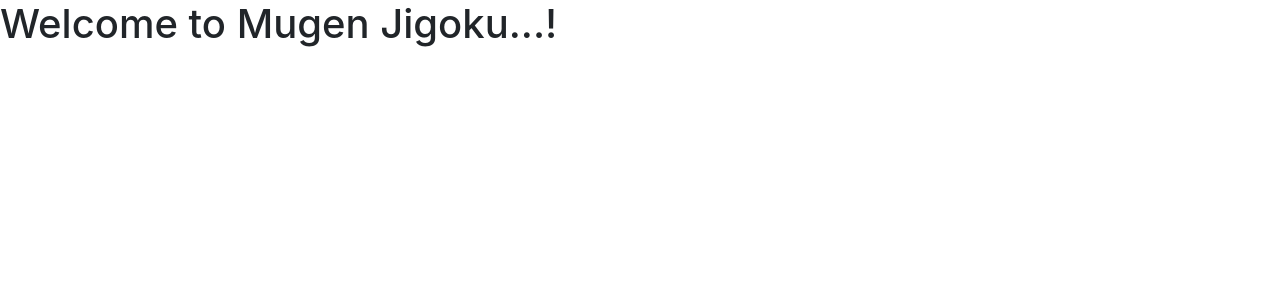
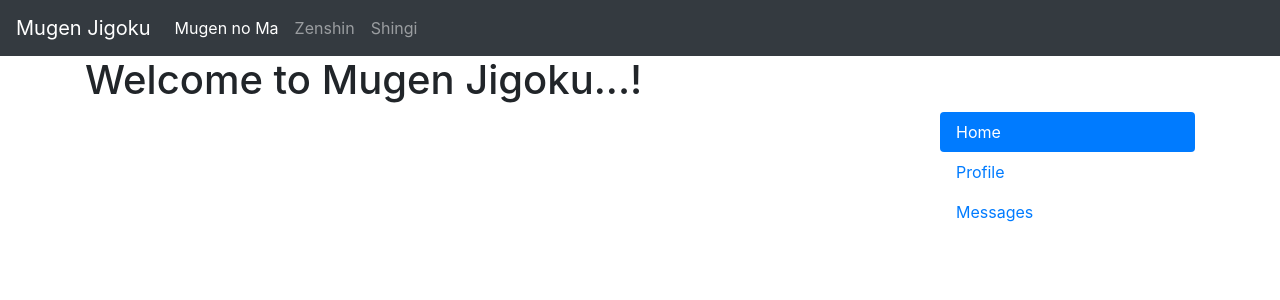
Before and after one commit to 1izard/programming-dojo, a Django app: page /mugenjigoku/ in a window 1280 px wide. Shown: the top 300 px of the page. Run offline with Django 3.2, Linux system fonts and the light colour scheme; some libraries are stand-ins or nearby versions.

Commit message:
Connect index, zenshin, shiren, zanshin

```diff
--- a/programming_dojo/config/settings.py
+++ b/programming_dojo/config/settings.py
@@ -38,7 +38,10 @@ INSTALLED_APPS = [
     'django.contrib.sessions',
     'django.contrib.messages',
     'django.contrib.staticfiles',
+    'crispy_forms',
 ]
+
+CRISPY_TEMPLATE_PACK = 'bootstrap4'
 
 MIDDLEWARE = [
     'django.middleware.security.SecurityMiddleware',
--- a/programming_dojo/mugenjigoku/urls.py
+++ b/programming_dojo/mugenjigoku/urls.py
@@ -3,6 +3,11 @@ from django.urls import path
 from . import views
 
 
+app_name = 'mugenjigoku'
 urlpatterns = [
-    path('', views.IndexView.as_view(), name="index"),
+    path('', views.index, name="index"),
+    path('shingi/', views.ShingiView.as_view(), name='shingi'),
+    path('zenshin/', views.zenshin, name='zenshin'),
+    path('shiren/', views.shiren, name='shiren'),
+    path('zanshin/', views.zanshin, name='zanshin'),
 ]
--- a/programming_dojo/mugenjigoku/views.py
+++ b/programming_dojo/mugenjigoku/views.py
@@ -4,7 +4,30 @@ from django.views import generic
 from .models import *
 
 
-class IndexView(generic.ListView):
-    model = Wazamoku
-    template_name = 'mugenjigoku/index.html'
-    context_object_name = 'wazamoku_lst'
+def index(request):
+    context = {}
+    return render(request, 'mugenjigoku/index.html', context)
+
+
+class ShingiView(generic.CreateView):
+    model = Waza
+    template_name = 'mugenjigoku/shingi_form.html'
+    fields = ('wazamoku', 'toi', 'kai1', 'kai2', 'kai3')
+
+    def form_valid(self, form):
+        return super().form_valid(form)
+
+
+def zenshin(request):
+    context = {}
+    return render(request, 'mugenjigoku/zenshin.html', context)
+
+
+def shiren(request):
+    context = {}
+    return render(request, 'mugenjigoku/shiren.html', context)
+
+
+def zanshin(request):
+    context = {}
+    return render(request, 'mugenjigoku/zanshin.html', context)
--- a/programming_dojo/templates/mugenjigoku/base.html
+++ b/programming_dojo/templates/mugenjigoku/base.html
@@ -2,16 +2,41 @@
 
 <!DOCTYPE html>
 <html>
+
 <head>
     <meta charset="utf-8">
     <title>Mugen Jigoku</title>
-        <link rel="stylesheet" href="https://stackpath.bootstrapcdn.com/bootstrap/4.3.1/css/bootstrap.min.css" integrity="sha384-ggOyR0iXCbMQv3Xipma34MD+dH/1fQ784/j6cY/iJTQUOhcWr7x9JvoRxT2MZw1T" crossorigin="anonymous">
+    <link rel="stylesheet" href="https://stackpath.bootstrapcdn.com/bootstrap/4.3.1/css/bootstrap.min.css"
+        integrity="sha384-ggOyR0iXCbMQv3Xipma34MD+dH/1fQ784/j6cY/iJTQUOhcWr7x9JvoRxT2MZw1T" crossorigin="anonymous">
 </head>
+
 <body>
+    <nav class="navbar navbar-expand-lg navbar-dark bg-dark">
+        <a class="navbar-brand" href="#">Mugen Jigoku</a>
+        <button class="navbar-toggler" type="button" data-toggle="collapse" data-target="#navbarNavAltMarkup"
+            aria-controls="navbarNavAltMarkup" aria-expanded="false" aria-label="Toggle navigation">
+            <span class="navbar-toggler-icon"></span>
+        </button>
+        <div class="collapse navbar-collapse" id="navbarNavAltMarkup">
+            <div class="navbar-nav">
+                <a class="nav-item nav-link active" href="{% url 'mugenjigoku:index' %}">Mugen no Ma <span
+                        class="sr-only">(current)</span></a>
+                <a class="nav-item nav-link" href="{% url 'mugenjigoku:zenshin' %}">Zenshin</a>
+                <a class="nav-item nav-link" href="{% url 'mugenjigoku:shingi' %}">Shingi</a>
+            </div>
+        </div>
+    </nav>
     {% block content %}
     {% endblock %}
-        <script src="https://code.jquery.com/jquery-3.3.1.slim.min.js" integrity="sha384-q8i/X+965DzO0rT7abK41JStQIAqVgRVzpbzo5smXKp4YfRvH+8abtTE1Pi6jizo" crossorigin="anonymous"></script>
-        <script src="https://cdnjs.cloudflare.com/ajax/libs/popper.js/1.14.7/umd/popper.min.js" integrity="sha384-UO2eT0CpHqdSJQ6hJty5KVphtPhzWj9WO1clHTMGa3JDZwrnQq4sF86dIHNDz0W1" crossorigin="anonymous"></script>
-        <script src="https://stackpath.bootstrapcdn.com/bootstrap/4.3.1/js/bootstrap.min.js" integrity="sha384-JjSmVgyd0p3pXB1rRibZUAYoIIy6OrQ6VrjIEaFf/nJGzIxFDsf4x0xIM+B07jRM" crossorigin="anonymous"></script>
+    <script src="https://code.jquery.com/jquery-3.3.1.slim.min.js"
+        integrity="sha384-q8i/X+965DzO0rT7abK41JStQIAqVgRVzpbzo5smXKp4YfRvH+8abtTE1Pi6jizo"
+        crossorigin="anonymous"></script>
+    <script src="https://cdnjs.cloudflare.com/ajax/libs/popper.js/1.14.7/umd/popper.min.js"
+        integrity="sha384-UO2eT0CpHqdSJQ6hJty5KVphtPhzWj9WO1clHTMGa3JDZwrnQq4sF86dIHNDz0W1"
+        crossorigin="anonymous"></script>
+    <script src="https://stackpath.bootstrapcdn.com/bootstrap/4.3.1/js/bootstrap.min.js"
+        integrity="sha384-JjSmVgyd0p3pXB1rRibZUAYoIIy6OrQ6VrjIEaFf/nJGzIxFDsf4x0xIM+B07jRM"
+        crossorigin="anonymous"></script>
 </body>
+
 </html>
--- a/programming_dojo/templates/mugenjigoku/index.html
+++ b/programming_dojo/templates/mugenjigoku/index.html
@@ -3,5 +3,24 @@
 {% load static %}
 
 {% block content %}
-<h1>Welcome to Mugen Jigoku...!</h1>
+<div class="container">
+    <h1>Welcome to Mugen Jigoku...!</h1>
+    <div class="row">
+        <div class="col">
+
+        </div>
+        <div class="col-3">
+            <div class="nav flex-column nav-pills" id="v-pills-tab" role="tablist" aria-orientation="vertical">
+                <a class="nav-link active" id="v-pills-home-tab" data-toggle="pill" href="#v-pills-home" role="tab" aria-controls="v-pills-home" aria-selected="true">Home</a>
+                <a class="nav-link" id="v-pills-profile-tab" data-toggle="pill" href="#v-pills-profile" role="tab" aria-controls="v-pills-profile" aria-selected="false">Profile</a>
+                <a class="nav-link" id="v-pills-message-tab" data-toggle="pill" href="#v-pills-messages" role="tab" aria-controls="v-pills-messages" aria-selected="false">Messages</a>
+            </div>
+            <div class="tab-content" id="v-pills-tabContent">
+                <div class="tab-pane fade show active" id="v-pills-home" role="tabpanel" aria-labelledby="v-pills-home-tab"></div>
+                <div class="tab-pane fade" id="v-pills-profile" role="tabpanel" aria-labelledby="v-pills-profile-tab"></div>
+                <div class="tab-pane fade" id="v-pills-messages" role="tabpanel" aria-labelledby="v-pills-messages-tab"><div>
+            </div>
+        </div>
+    </div>
+</div>
 {% endblock %}
```
Also changed, not shown: programming_dojo/mugenjigoku/models.py (+9 -4 lines), programming_dojo/templates/mugenjigoku/shingi_form.html (added, +33 -0 lines), programming_dojo/templates/mugenjigoku/shiren.html (added, +8 -0 lines), programming_dojo/templates/mugenjigoku/zanshin.html (added, +9 -0 lines), programming_dojo/templates/mugenjigoku/zenshin.html (added, +8 -0 lines), programming_dojo/mugenjigoku/migrations/0002_auto_20191019_0838.py (added). Lines whose indentation alone changed are shown as unchanged.
